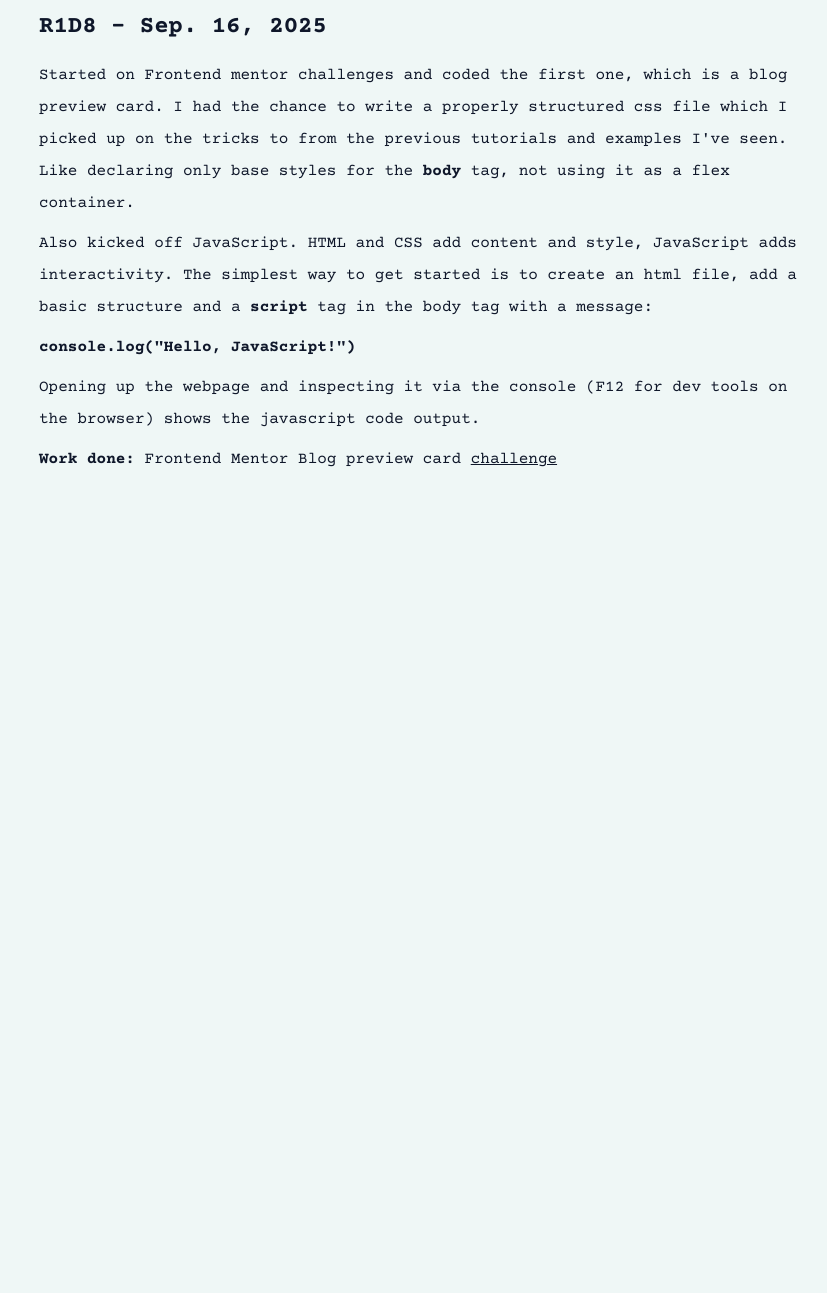
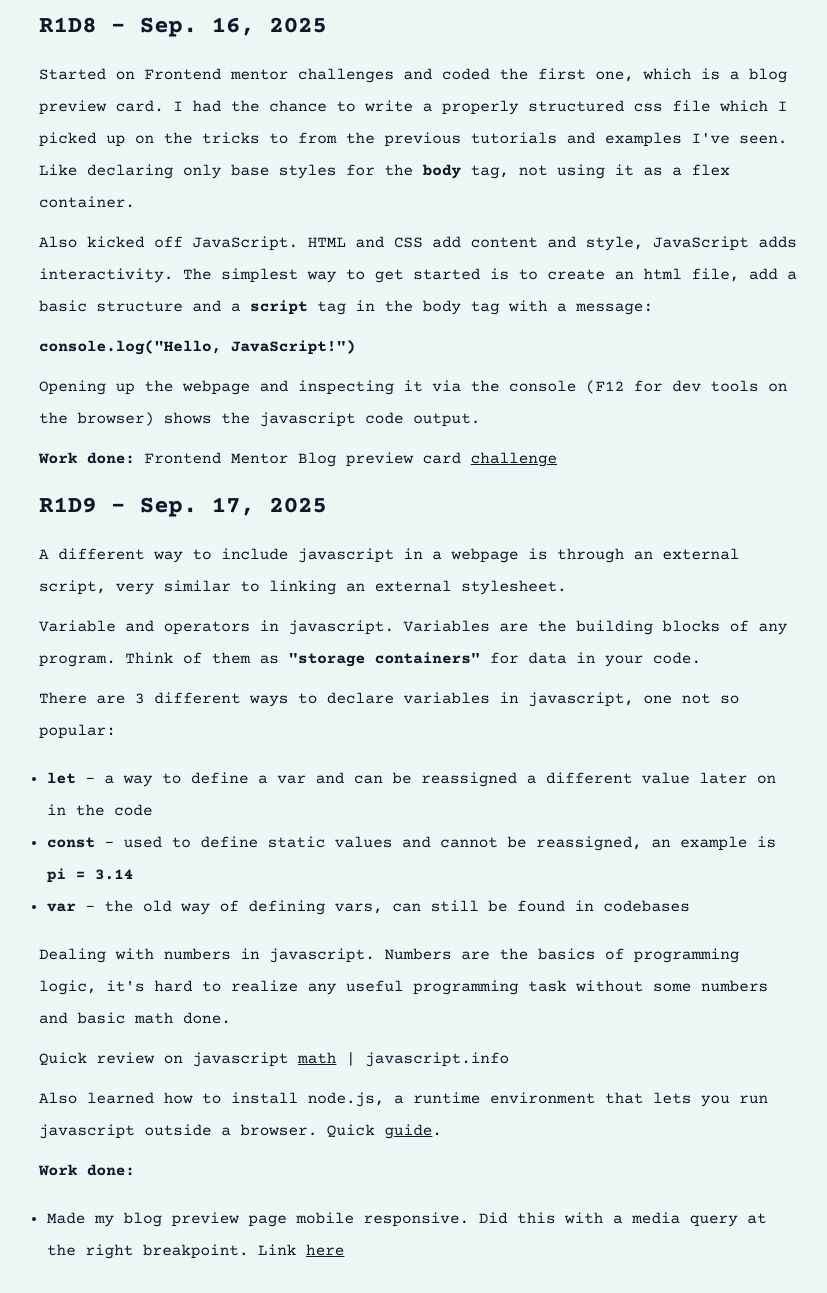
Before and after one commit to odunlemi/r-logs, a plain HTML site: page site/index.html in a window 1280 px wide. Shown: the part 4007-5300 px from the top of the page, without its empty margins (221-1048 px from the left). Before the commit the page ends 4500 px from the top, so only its background shows below. Drawn offline with nearby package versions, Linux system fonts and the light colour scheme.

Commit message:
update: r1-log for R1D9 - Sep. 17, 2025

```diff
--- a/site/index.html
+++ b/site/index.html
@@ -130,6 +130,33 @@
 
             <p><span class="highlight">Work done:</span> Frontend Mentor Blog preview card <a href="https://odunlemi.github.io/preview-card/">challenge</a></p>
         </div>
+
+        <div class="log">
+            <h2>R1D9 - Sep. 17, 2025</h2>
+
+            <p>A different way to include javascript in a webpage is through an external script, very similar to linking an external stylesheet.</p>
+
+            <p>Variable and operators in javascript. Variables are the building blocks of any program. Think of them as <span class="highlight">"storage containers"</span> for data in your code.</p>
+
+            <p>There are 3 different ways to declare variables in javascript, one not so popular:</p>
+            <ul>
+                <li><span class="highlight">let</span> - a way to define a var and can be reassigned a different value later on in the code</li>
+                <li><span class="highlight">const</span> - used to define static values and cannot be reassigned, an example is <span class="highlight">pi = 3.14</span></li>
+                <li><span class="highlight">var</span> - the old way of defining vars, can still be found in codebases</li>
+            </ul>
+
+            <p>Dealing with numbers in javascript. Numbers are the basics of programming logic, it's hard to realize any useful programming task without some numbers and basic math done.</p>
+
+            <p>Quick review on javascript <a href="https://javascript.info/operators">math</a> | javascript.info</p>
+
+            <p>Also learned how to install node.js, a runtime environment that lets you run javascript outside a browser. Quick <a href="https://www.theodinproject.com/lessons/foundations-installing-node-js">guide</a>.</p>
+
+            <p><span class="highlight">Work done:</span></p>
+
+            <ul>
+                <li>Made my blog preview page mobile responsive. Did this with a media query at the right breakpoint. Link <a href="https://odunlemi.github.io/preview-card/">here</a></li>
+            </ul>
+        </div>
     </div>
 </body>
 </html>
```
Also changed, not shown: site/linked-resources.html (+10 -0 lines), images/screenshot-mobile.jpg (added), images/screenshot.png (added), 2 other files.
